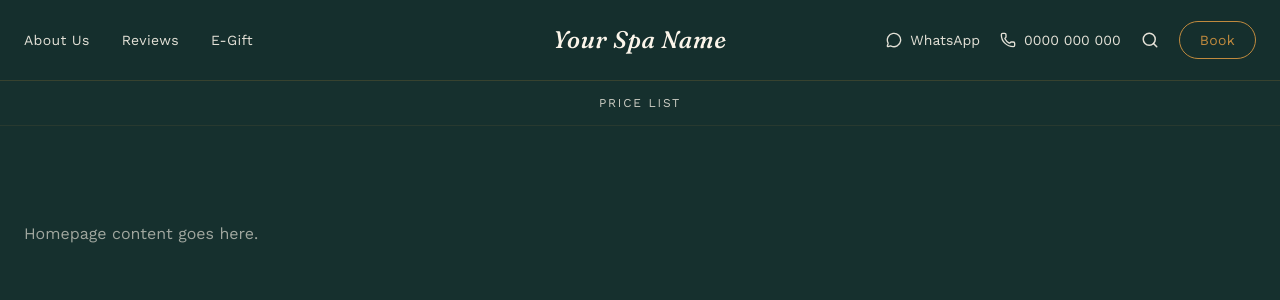
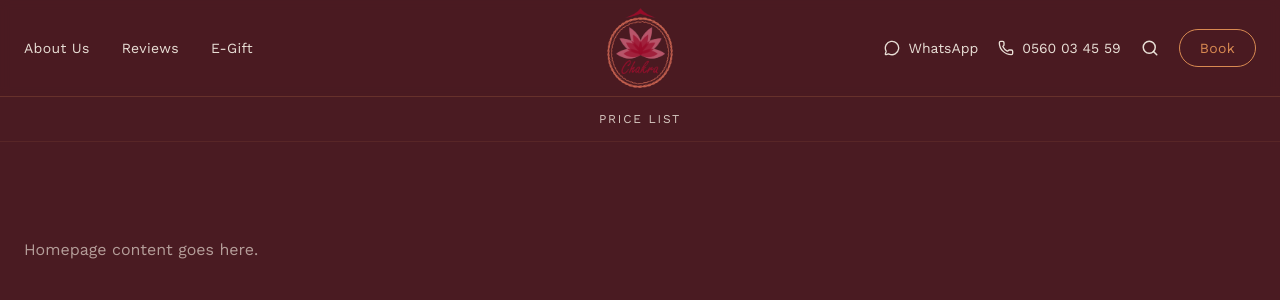
Before and after one commit to dibalicia/spa-booking-platform, a React (Vite) app in the folder frontend/: page / in a window 1280 px wide. Shown: the top 300 px of the page. Built offline with nearby package versions, Linux system fonts and the light colour scheme.

Commit message:
Add Ô Chakra Spa logo sticker and resize header

```diff
--- a/frontend/src/components/Header.jsx
+++ b/frontend/src/components/Header.jsx
@@ -1,10 +1,11 @@
 import { Search, Phone, MessageCircle } from "lucide-react";
+import logo from "../assets/logo.png";
 
 export default function Header() {
   return (
     <header className="sticky top-0 z-50 font-body">
       <div className="bg-ink/95 backdrop-blur-sm border-b border-brass/20">
-        <div className="max-w-7xl mx-auto px-6 h-20 grid grid-cols-3 items-center">
+        <div className="max-w-7xl mx-auto px-6 h-24 grid grid-cols-3 items-center">
           <nav className="flex items-center gap-8 text-sm tracking-wide text-ivory/90">
             <a href="#about" className="hover:text-brass transition-colors">About Us</a>
             <a href="#reviews" className="hover:text-brass transition-colors">Reviews</a>
@@ -12,19 +13,22 @@ export default function Header() {
           </nav>
 
           <div className="flex justify-center">
-            <a href="/" className="font-display italic text-2xl text-ivory tracking-wide">
-              Your Spa Name
-            </a>
-          </div>
-
+  <a href="/" className="flex items-center">
+    <img
+      src={logo}
+      alt="Ô Chakra Spa"
+      className="h-20 w-auto object-contain"
+    />
+  </a>
+</div>
           <div className="flex items-center justify-end gap-5">
-            <a href="https://wa.me/213000000000" className="hidden lg:flex items-center gap-2 text-sm text-ivory/90 hover:text-brass transition-colors">
+            <a href="https://wa.me/213560034559" className="hidden lg:flex items-center gap-2 text-sm text-ivory/90 hover:text-brass transition-colors">
               <MessageCircle size={16} />
               WhatsApp
             </a>
-            <a href="tel:+213000000000" className="hidden lg:flex items-center gap-2 text-sm text-ivory/90 hover:text-brass transition-colors">
+            <a href="tel:+213560034559" className="hidden lg:flex items-center gap-2 text-sm text-ivory/90 hover:text-brass transition-colors">
               <Phone size={16} />
-              0000 000 000
+              0560 03 45 59
             </a>
             <button aria-label="Search" className="text-ivory/90 hover:text-brass transition-colors">
               <Search size={18} />
--- a/frontend/tailwind.config.js
+++ b/frontend/tailwind.config.js
@@ -4,11 +4,11 @@ export default {
   theme: {
     extend: {
       colors: {
-        ink: "#16302E",
-        brass: "#C08A3E",
+        ink: "#4A1B22",
+        brass: "#D98A52",
         ivory: "#FBF5EA",
-        sage: "#7FA090",
-        charcoal: "#1F2A28",
+        sage: "#C9A28A",
+        charcoal: "#2B1013",
       },
       fontFamily: {
         display: ["Fraunces", "serif"],
```
Also changed, not shown: frontend/src/assets/logo.png (added).
